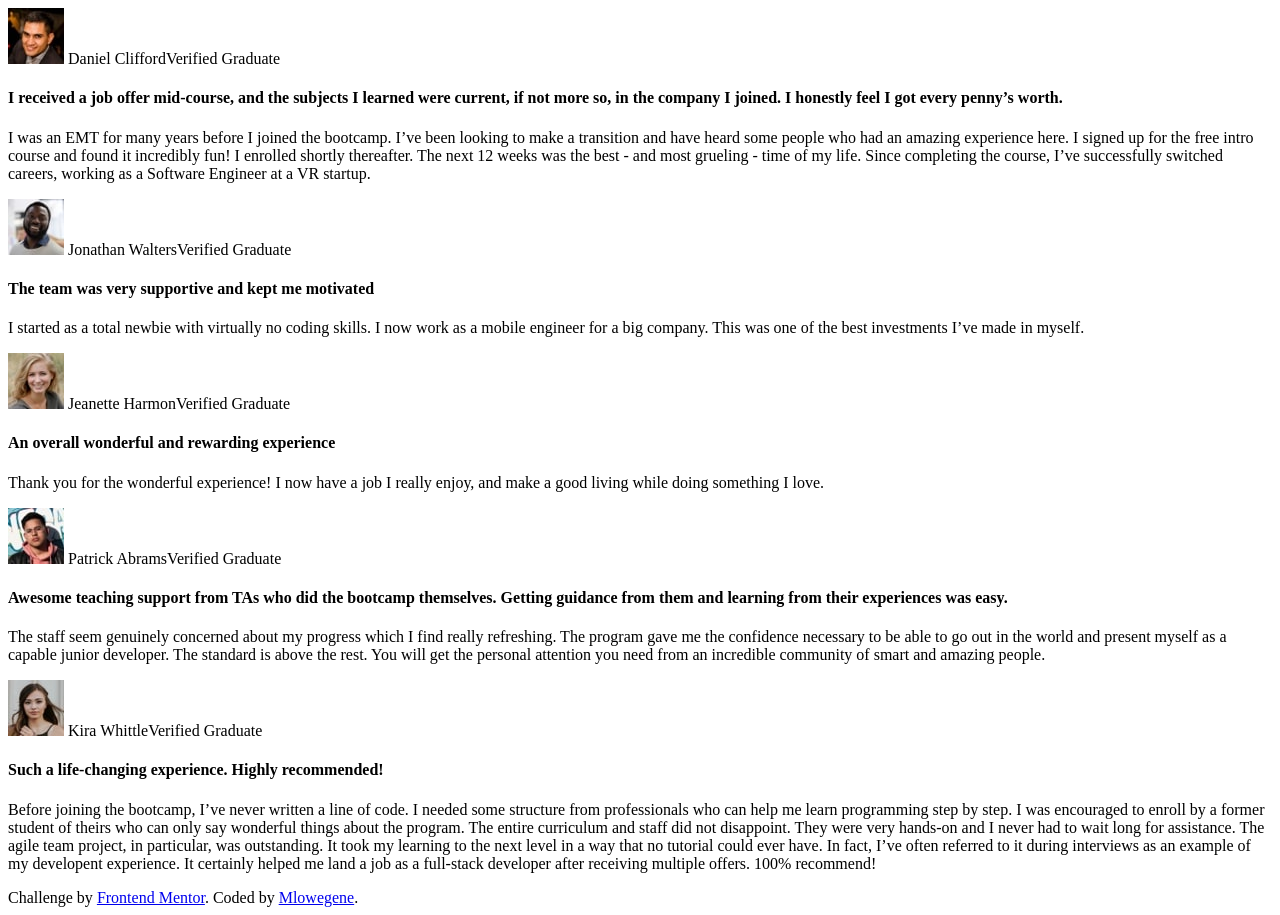
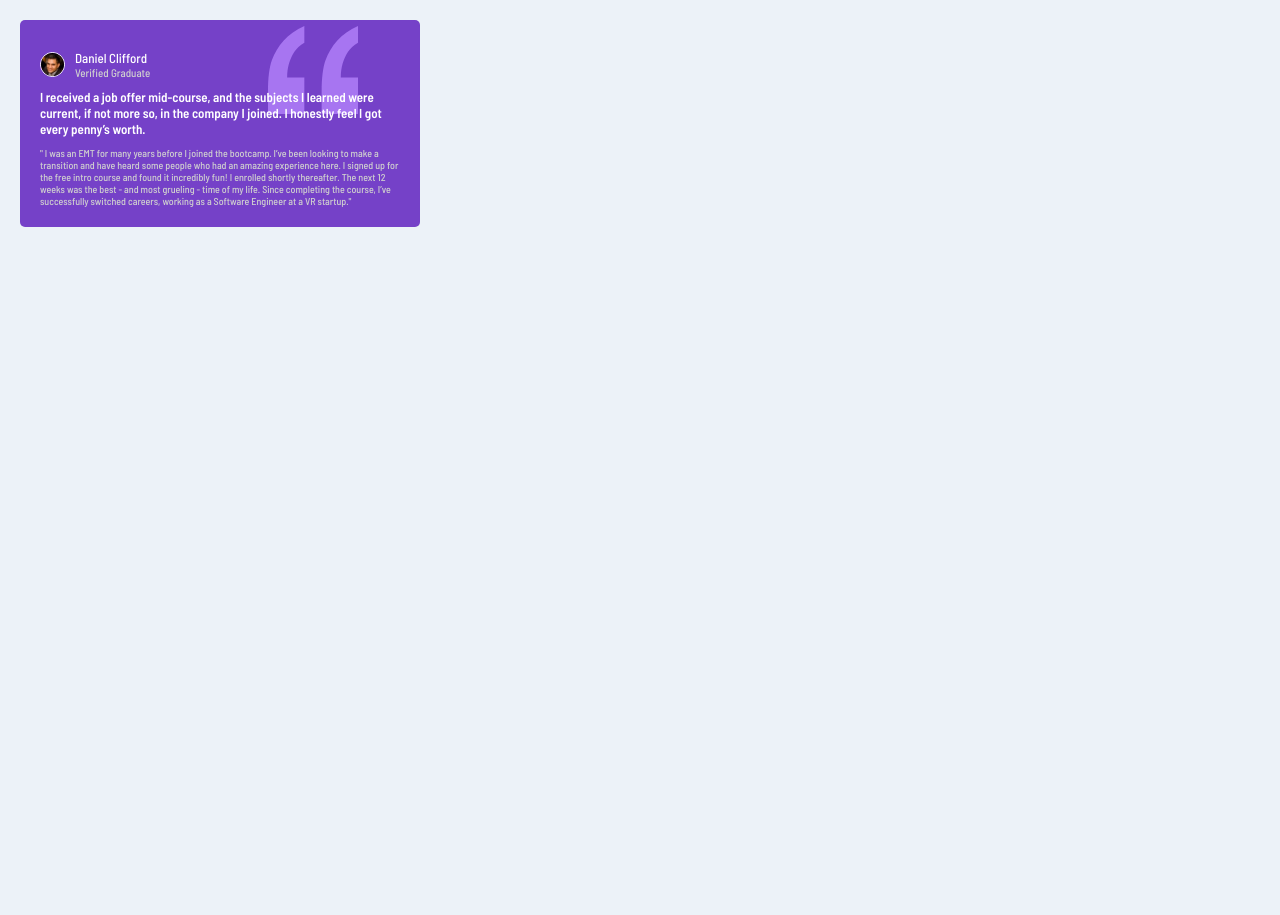
Before and after one commit to Mlowegene/testimonials-grid-section, a plain HTML site: page index.html in a window 1280 px wide. After the commit the page ends 800 px from the top, so only its background shows below. Drawn offline with Linux system fonts and the light colour scheme.

Commit message:
Styled the first card

```diff
--- a/index.html
+++ b/index.html
@@ -4,39 +4,40 @@
 <head>
   <meta charset="UTF-8">
   <meta name="viewport" content="width=device-width, initial-scale=1.0">
-  <link rel="stylesheet" type="css/text" href="styles.css">
   <link rel="icon" type="image/png" sizes="32x32" href="./images/favicon-32x32.png">
+
   <link rel="preconnect" href="https://fonts.googleapis.com">
   <link rel="preconnect" href="https://fonts.gstatic.com" crossorigin>
-  <link
-    href="https://fonts.googleapis.com/css2?family=Barlow+Semi+Condensed:wght@500;600&family=Outfit:wght@300;400;600&display=swap"
+  <link href="https://fonts.googleapis.com/css2?family=Barlow+Semi+Condensed:wght@500;600&display=swap"
     rel="stylesheet">
+
+  <link type="text/css" rel="stylesheet" href="./style.css">
+
   <title>Frontend Mentor | [Challenge Name Here]</title>
 
 </head>
-
 <body>
   <section class="container">
-    <div id="1">
-      <div>
+    <div id="para1">
+      <div class="img-name">
         <img src="images/image-daniel.jpg" alt="image" />
-        <caption>Daniel Clifford<span>Verified Graduate</span></caption>
+        <p>Daniel Clifford<span>Verified Graduate</span></p>
       </div>
-      <div>
+      <div class="desc1">
         <h4>
           I received a job offer mid-course, and the subjects I learned were current, if not more so,
           in the company I joined. I honestly feel I got every penny’s worth.
         </h4>
         <p>
-          I was an EMT for many years before I joined the bootcamp. I’ve been looking to make a
+          " I was an EMT for many years before I joined the bootcamp. I’ve been looking to make a
           transition and have heard some people who had an amazing experience here. I signed up
           for the free intro course and found it incredibly fun! I enrolled shortly thereafter.
           The next 12 weeks was the best - and most grueling - time of my life. Since completing
-          the course, I’ve successfully switched careers, working as a Software Engineer at a VR startup.
+          the course, I’ve successfully switched careers, working as a Software Engineer at a VR startup."
         </p>
       </div>
     </div>
-    <div id="2">
+    <!-- <div id="para2">
       <div>
         <img src="images/image-jonathan.jpg" alt="image" />
         <caption>Jonathan Walters<span>Verified Graduate</span></caption>
@@ -47,7 +48,7 @@
           for a big company. This was one of the best investments I’ve made in myself.</p>
       </div>
     </div>
-    <div id="3">
+    <div id="para3">
       <div>
         <img src="images/image-jeanette.jpg" alt="image" />
         <caption>Jeanette Harmon<span>Verified Graduate</span></caption>
@@ -58,7 +59,7 @@
           while doing something I love.</p>
       </div>
     </div>
-    <div id="4">
+    <div id="para4">
       <div>
         <img src="images/image-patrick.jpg" alt="image" />
         <caption>Patrick Abrams<span>Verified Graduate</span></caption>
@@ -72,7 +73,7 @@
           an incredible community of smart and amazing people.</p>
       </div>
     </div>
-    <div id="5">
+    <div id="para5">
       <div>
         <img src="images/image-kira.jpg" alt="image" />
         <caption>Kira Whittle<span>Verified Graduate</span></caption>
@@ -94,7 +95,7 @@
   <div class="attribution">
     Challenge by <a href="https://www.frontendmentor.io?ref=challenge" target="_blank">Frontend Mentor</a>.
     Coded by <a href="#">Mlowegene</a>.
-  </div>
+  </div> -->
 </body>
 
 </html>
--- /dev/null
+++ b/style.css
@@ -0,0 +1,91 @@
+* {
+    margin: 0;
+    padding: 0;
+    box-sizing: border-box;
+}
+
+html {
+    font-size: 62.5%;
+}
+
+.colors {
+    color: hsl(263, 55%, 52%);
+    color: hsl(217, 19%, 35%);
+    color: hsl(219, 29%, 14%);
+    color: hsl(0, 0%, 100%);
+    color: hsl(0, 0%, 81%);
+    color: hsl(210, 46%, 95%);
+}
+
+body {
+    font-family: 'Barlow Semi Condensed', sans-serif;
+    font-size: 1.3rem;
+    background-color: hsl(210, 46%, 95%);
+
+}
+
+/*================card 1=========================== */
+
+#para1{
+    background-color: hsl(263, 55%, 52%);
+    background-image: url(/images/bg-pattern-quotation.svg);
+    background-repeat: no-repeat;
+    background-position: 80% 5%;
+    background-size: 90px;
+    width: 40rem;
+    margin: 2rem;
+    padding: 2rem;
+    border-radius: .5rem;
+    color: hsl(0, 0%, 100%);
+}
+
+.img-name {
+    display: flex;
+    align-items: center;
+}
+
+.img-name img {
+    width: 25px;
+    border-radius: 50%;
+    border: 1px solid #fff;
+
+}
+
+.img-name p {
+    margin: 1rem;
+    font-weight: 500;
+}
+
+.img-name p span {
+    display: block;
+    font-weight: 100;
+    font-size: 1.1rem;
+    color: hsl(0, 0%, 81%);
+}
+
+.desc1 {
+    text-align: left;
+}
+
+.desc1 h4 {
+    margin-bottom: 1rem;
+}
+
+.desc1 p {
+    font-size: 1rem;
+    color: hsl(0, 0%, 81%);
+}
+
+
+#para2{
+    background-color: hsl(217, 19%, 35%);
+}
+#para3{
+    background-color: hsl(0, 0%, 100%);
+}
+#para4{
+    background-color: hsl(219, 29%, 14%);
+}
+#para5{
+    background-color: hsl(0, 0%, 100%);
+}
--- a/styles.css
+++ /dev/null
@@ -1,8 +0,0 @@
-* {
-    margin: 0;
-    padding: 0;
-}
-
-body {
-    font-family: 'Barlow Semi Condensed', sans-serif;
-}
```
